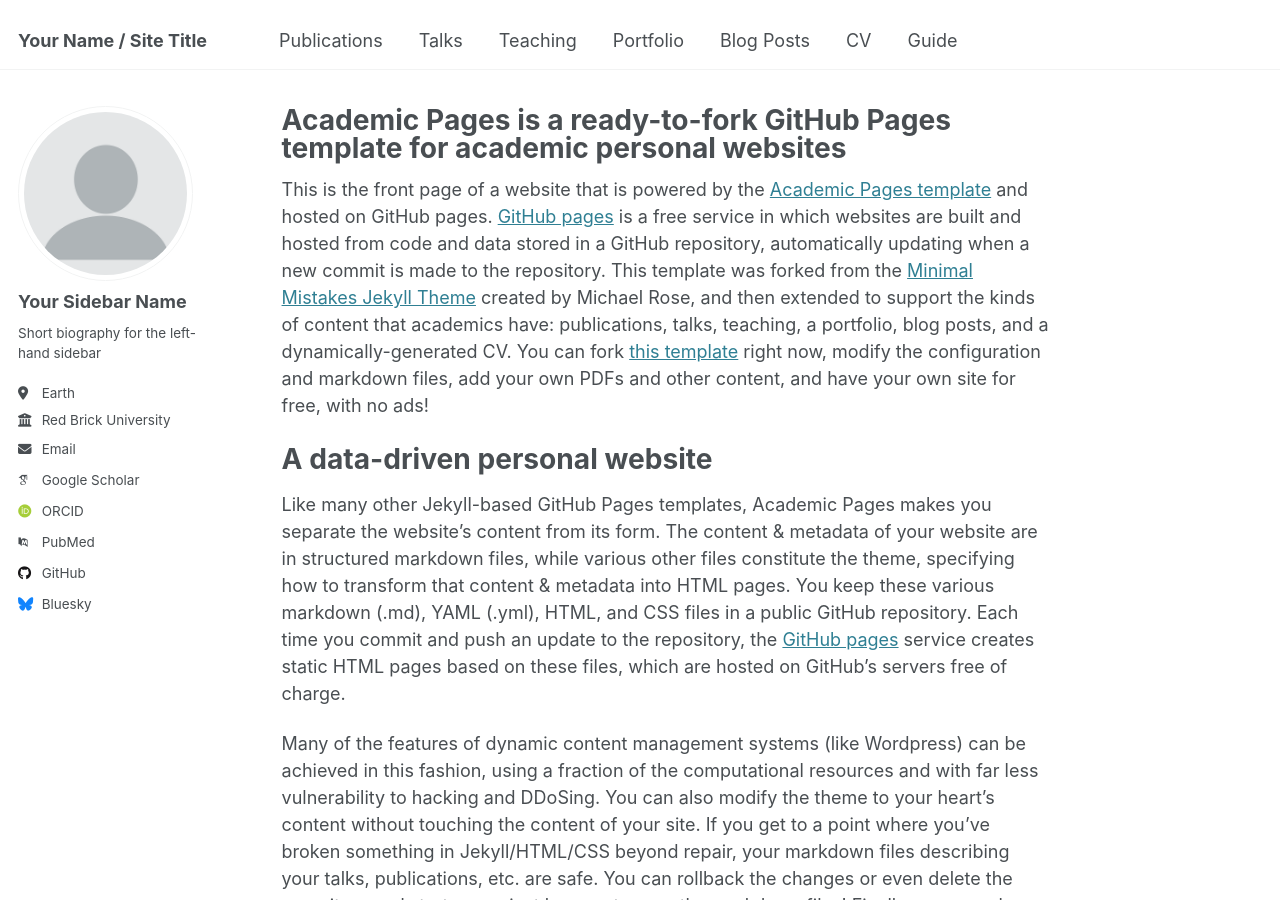
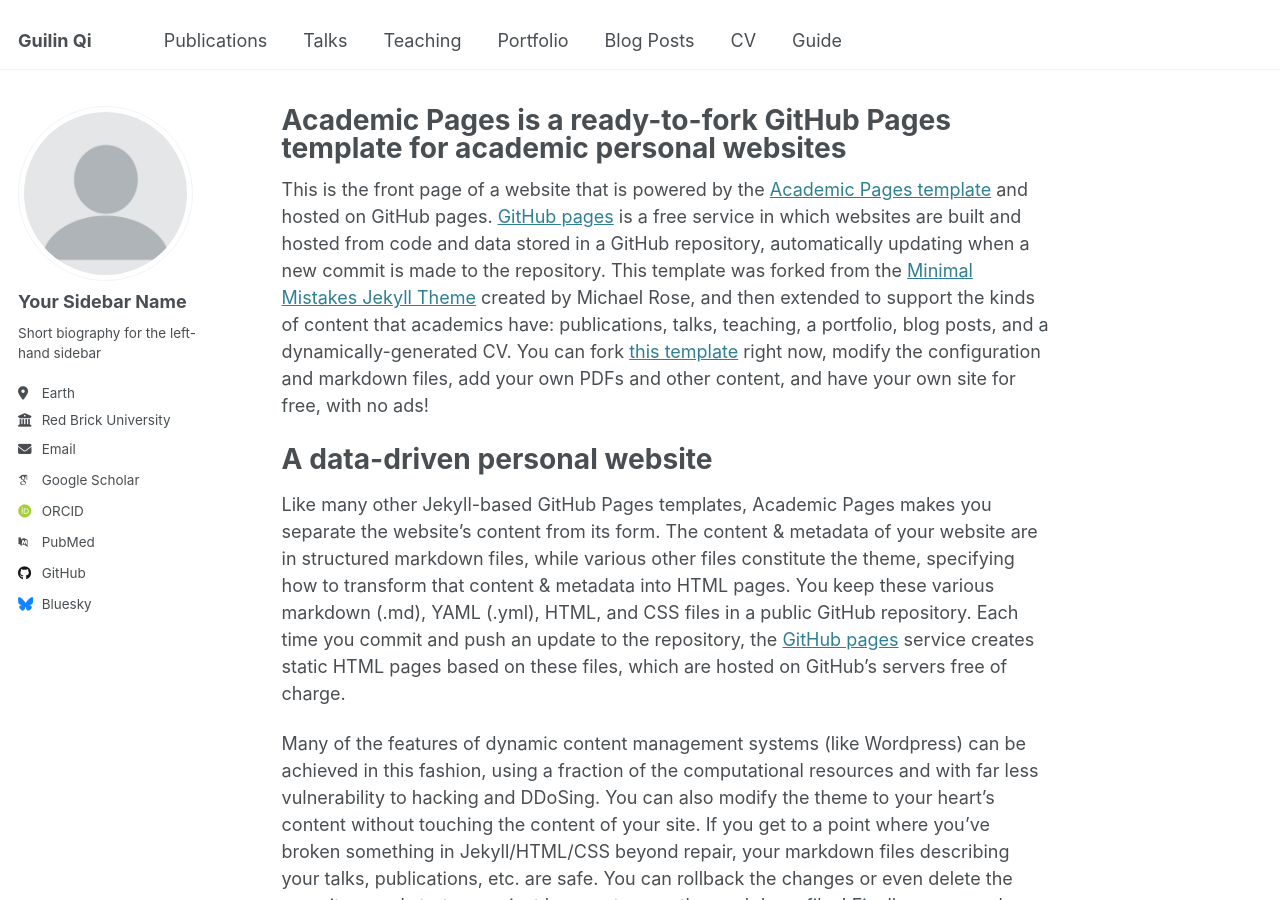
Before and after one commit to Trallin/Trallin.github.io, a Jekyll site: the page built from _pages/about.md, in a window 1280 px wide and 900 px high. Built offline with Jekyll 4.4.1, drawn with Linux system fonts in a browser that asks for light colours; some web fonts are replaced.

Commit message:
Update _config.yml

```diff
--- a/_config.yml
+++ b/_config.yml
@@ -9,13 +9,13 @@
 # Basic Site Settings
 locale                   : "en-US"
 site_theme               : "default"
-title                    : "Your Name / Site Title"
-title_separator          : "-"
+title                    : "Guilin Qi"
+title_separator          : ""
 name                     : &name "Your Name"
 description              : &description "personal description"
-url                      : https://academicpages.github.io # the base hostname & protocol for your site e.g. "https://[your GitHub username].github.io"
+url                      : https://trallin.github.io # the base hostname & protocol for your site e.g. "https://[your GitHub username].github.io"
 baseurl                  : "" # the subpath of your site, e.g. "/blog"
-repository               : "academicpages/academicpages.github.io"
+repository               : "Trallin/Trallin.github.io/"
 
 # Site Author - The following control what appear as part of the author content on the side bar.
 #               If a field is blank the icon and link will not appear, otherwise it will be shown.
```
